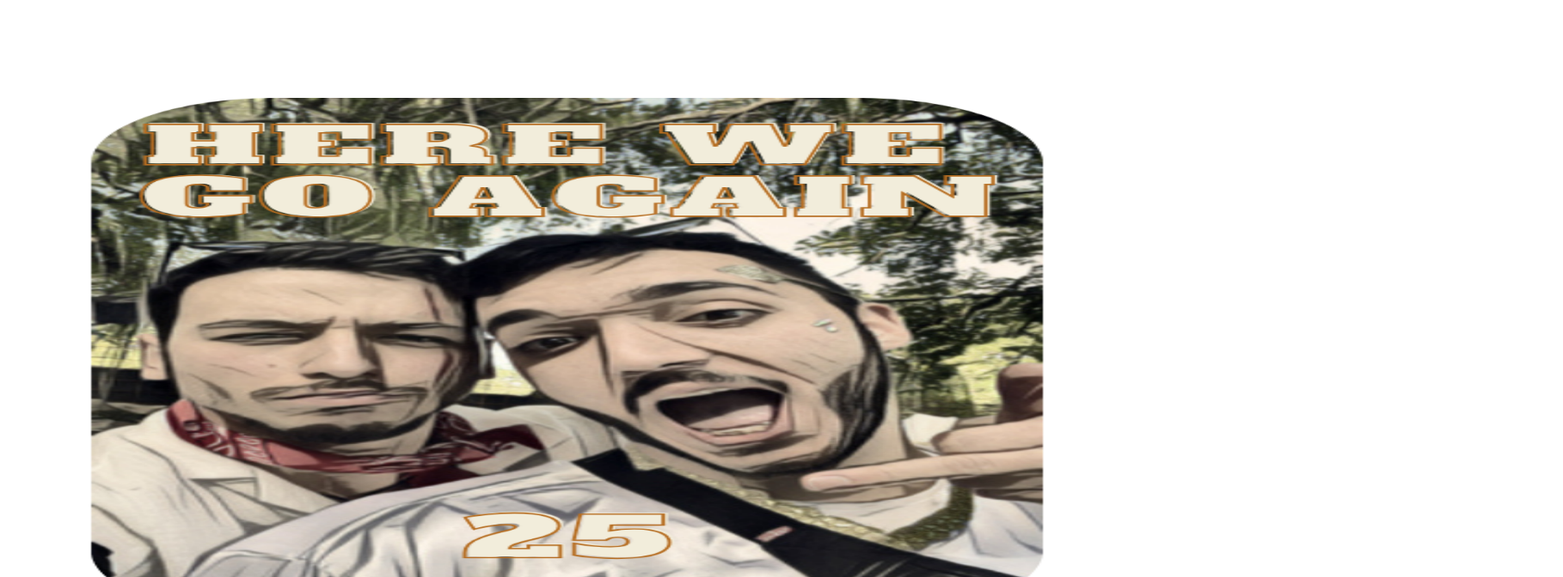
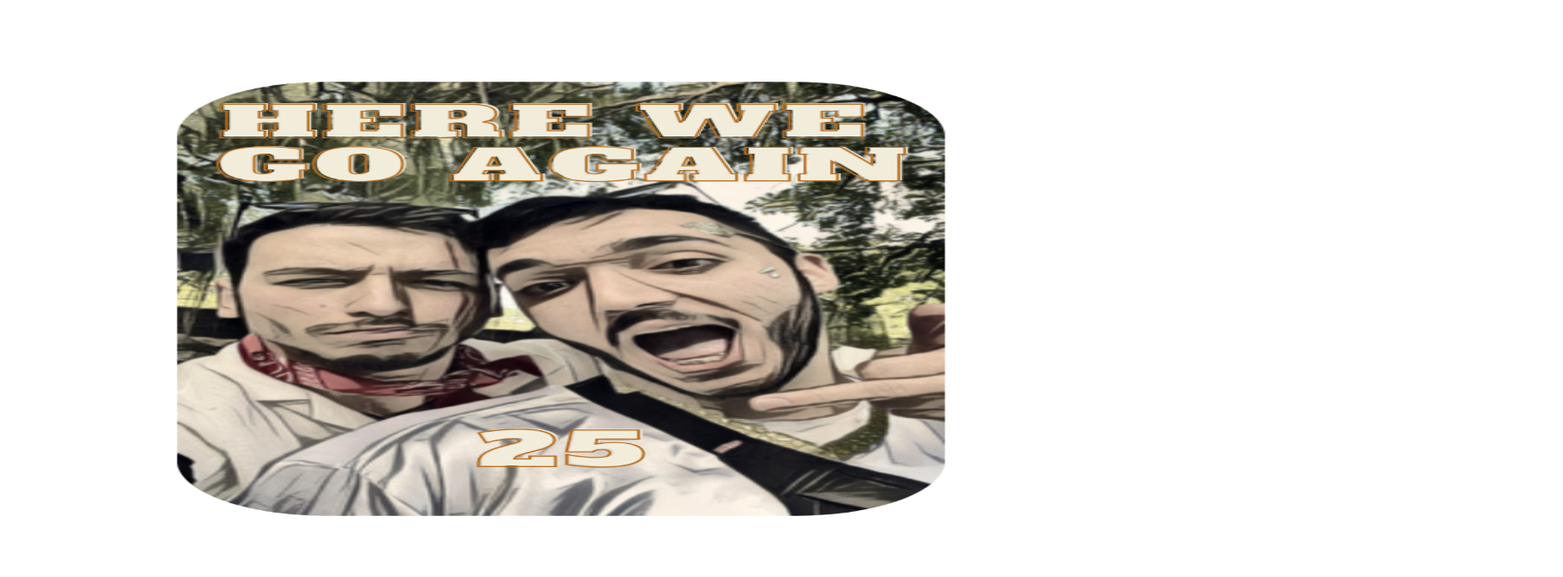
Before and after one commit to NadavShitrit1/HereWeGoAgainInvite, a website: page index.html in a window 1280 px wide. Shown: the top 672 px of the page at 86% size, 1818 px wide, since content can reach past the window. Drawn offline with Linux system fonts and the light colour scheme.

Commit message:
Update index.html

```diff
--- a/index.html
+++ b/index.html
@@ -33,7 +33,7 @@
     </style>
 </head>
 
-<img class="rotate-image" src="images/HERE WE GO AGAIN.png" style="width: 181vw;    height: 104vh;    margin-left: -39vw;" id="rotateImage" alt="MyPhoto" />
+<img class="rotate-image" src="images/HERE WE GO AGAIN.png" style="width: 146vw;    height: 87vh;    margin-left: -22vw;" id="rotateImage" alt="MyPhoto" />
 <div style="
     text-align: center;
     font-size: 4rem;
```
